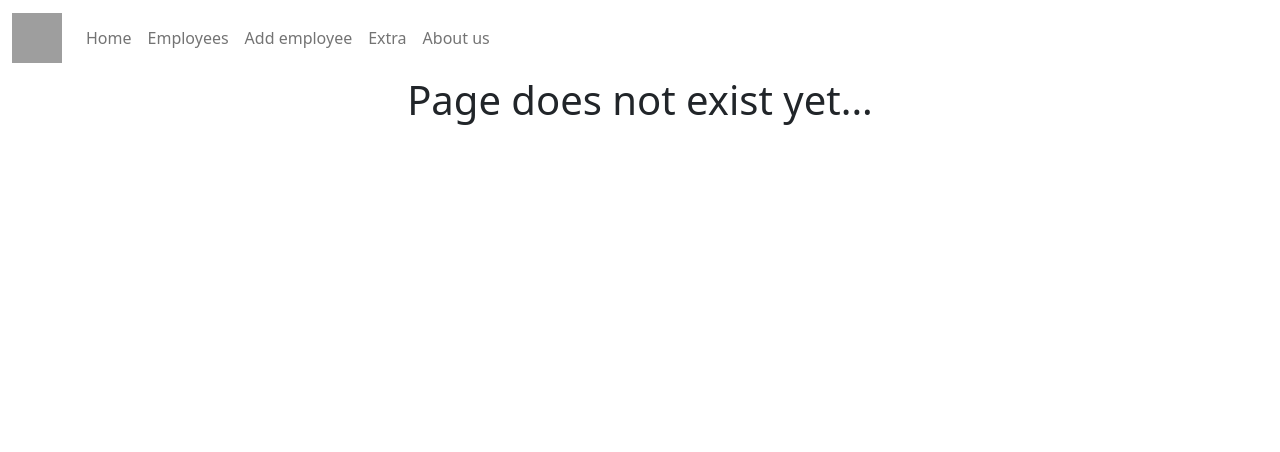
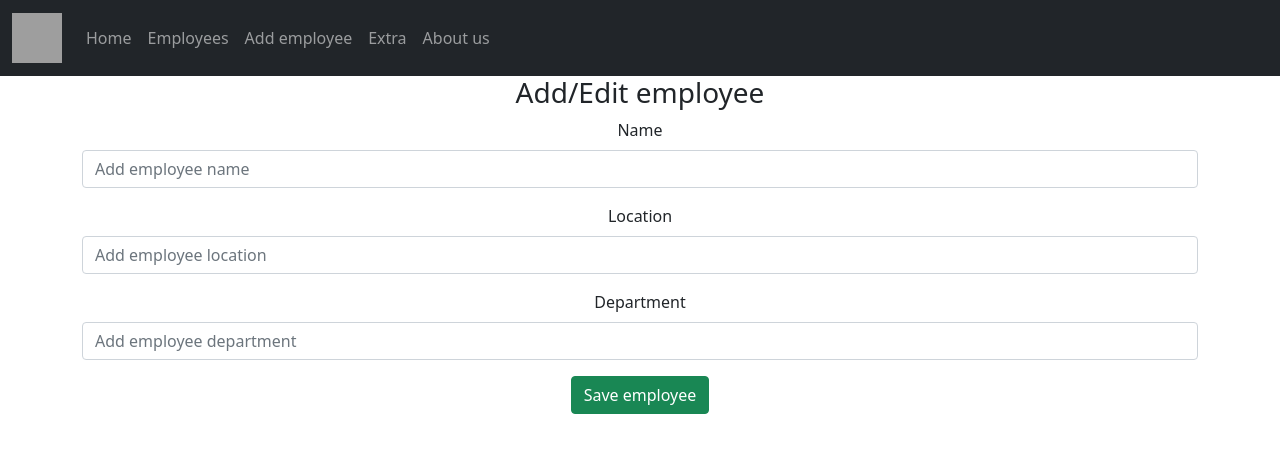
Before and after one commit to mko811/myfirstreact, a React (Create React App) app: page /add in a window 1280 px wide. Shown: the top 452 px of the page. Built offline with nearby package versions, Linux system fonts and the light colour scheme; grey boxes are pictures that could not be loaded.

Commit message:
update/delete
updated table
added update/delete button
update function

```diff
--- /dev/null
+++ b/src/components/AddEmployee.js
@@ -0,0 +1,122 @@
+import { useEffect, useState } from "react";
+import { useNavigate, useParams } from "react-router";
+import employeeService from "../services/employeeService";
+
+const AddEmployee = () =>{
+
+    const [name, setName] = useState("")
+    const [location, setLocation] = useState("")
+    const [department, setDepartment] = useState("")
+    const {employee_ID} = useParams();
+    const navigate = useNavigate();
+
+    useEffect(() => {
+            if(employee_ID){
+                employeeService.getEmployee(employee_ID) // promise
+            .then(employee => {
+                setName(employee.data.name);
+                setLocation(employee.data.location);
+                setDepartment(employee.data.department);
+                }
+            )
+            .catch(error =>{
+                    console.error("error")
+                }
+            )
+            }
+        },[])
+
+    const saveEmployee = (e) =>{
+        e.preventDefault();
+
+        if(employee_ID){
+            //update
+            const employee = {employee_ID, name, location, department};
+            employeeService.putEmployee(employee)                 // promise
+            .then(
+                response => {
+                    console.log("updated employee!", response.data)
+                    navigate("/employees")
+                }
+            )
+            .catch(
+                error => {
+                    console.error("something went wrong...")
+                }
+            )
+        }
+        else{
+        //add employee
+            const employee = {name, location, department};
+            employeeService.postEmployee(employee)                 // promise
+            .then(
+                response => {
+                    console.log("added new employee!", response.data)
+                    navigate("/employees")
+                }
+            )
+            .catch(
+                error => {
+                    console.error("something went wrong...")
+                }
+            )
+        }
+    }
+
+    return (
+        <div className="container">
+            <h3>Add/Edit employee</h3>
+            <form>
+                <div className="mb-3">
+                    <label for="name" className="form-label">Name</label>
+                    <input
+                    type="text"
+                    className="form-control"
+                    value={name}
+                    id="name"
+                    placeholder="Add employee name"
+                    onChange={
+                        (e) =>{
+                            setName(e.target.value)
+                        }
+                    }
+                    />
+                </div>
+                <div className="mb-3">
+                    <label for="location" className="form-label">Location</label>
+                    <input
+                    type="text"
+                    className="form-control"
+                    value={location}
+                    id="location"
+                    placeholder="Add employee location"
+                    onChange={
+                        (e) =>{
+                            setLocation(e.target.value)
+                        }
+                    }
+                    />
+                </div>
+                <div className="mb-3">
+                    <label for="department" className="form-label">Department</label>
+                    <input
+                    type="text"
+                    className="form-control"
+                    value={department}
+                    id="department"
+                    placeholder="Add employee department"
+                    onChange={
+                        (e) =>{
+                            setDepartment(e.target.value)
+                        }
+                    }
+                    />
+                </div>
+                <button type="submit" className="btn btn-success" onClick={(e) => saveEmployee(e)}>Save employee</button>
+            </form>
+
+        </div>
+    )
+}
+
+export default AddEmployee;
--- a/src/components/Employee.js
+++ b/src/components/Employee.js
@@ -1,4 +1,6 @@
 import { useEffect, useState } from "react"
+import { Link } from "react-router-dom"
+import employeeService from "../services/employeeService"
 import EmployeeService from "../services/employeeService"
 
 const Employee = () => {
@@ -8,9 +10,15 @@ const Employee = () => {
 
     useEffect(
         () => {
-            EmployeeService.getEmployees() // promise - asynchronous processes in JS
+            refreshEmployeeTable();
+        }
+    )
+
+
+    const refreshEmployeeTable = () => {
+        employeeService.getEmployees() // promise - asynchronous processes in JS
             .then(
-                response =>{
+                response => {
                     setEmployees(response.data)                             // setEmployees is what fills up employees variable
                 }
             )
@@ -20,7 +28,21 @@ const Employee = () => {
                 }
             )
     }
+
+    const deleteEmployee = (employee_ID) => {
+        employeeService.deleteEmployee(employee_ID)
+            .then(
+                response => {
+                    console.log("successfully deleted employee record")
+                    refreshEmployeeTable();
+                }
             )
+            .catch(
+                error => {
+                    console.error("something went wrong...", error)
+                }
+            )
+    }
 
     return (                                                                // jsx - we return a table with the data of employees table
         <div>
@@ -32,16 +54,23 @@ const Employee = () => {
                             <td>Department</td>
                             <td>Location</td>
                             <td>Name</td>
+                            <td></td>
                         </tr>
                     </thead>
                     <tbody>
                         {
                             employees.map(
                                 employee => (
-                                <tr>
+                                    <tr key={employee.employee_ID}>
                                         <td>{employee.department}</td>
                                         <td>{employee.location}</td>
                                         <td>{employee.name}</td>
+                                        <td>
+                                            <div className="d-grid gap-2 d-md-flex mx-auto">
+                                                <Link className="btn btn-info" to={`/edit/${employee.employee_ID}`}>Update</Link>
+                                                <button className="btn btn-danger" onClick={(e) => deleteEmployee(employee.employee_ID)}>Delete</button>
+                                            </div>
+                                        </td>
                                     </tr>
                                 )
                             )
--- a/src/components/NavBar.js
+++ b/src/components/NavBar.js
@@ -1,10 +1,10 @@
 const NavBar =() =>{
     return(
         <div>
-            <nav className="navbar navbar-expand-lg navbar-light">
+            <nav className="navbar navbar-expand-lg navbar-dark bg-dark">
                 <div class="container-fluid">
                         <a class="navbar-brand" href="#">
-                            <img src="https://archive.nyafuu.org/foolfuuka/boards/vt/image/1611/99/1611999443340.jpg" alt="" width="50" height="50"/>
+                            <img src="https://i.kym-cdn.com/photos/images/list/002/198/089/c9b.jpeg" alt="" width="50" height="50"/>
                          </a>
                     <div class="collapse navbar-collapse" id="navbarNavAltMarkup">
                         <div class="navbar-nav">
--- a/src/components/PageNotFound.js
+++ b/src/components/PageNotFound.js
@@ -1,7 +1,7 @@
 const PageNotFound = () =>{
     return(
         <div>
-            <h1>Page does not exist yet...</h1>
+            <h1>Page does not exist...</h1>
         </div>
     )
 }
--- a/src/components/Router.js
+++ b/src/components/Router.js
@@ -1,6 +1,7 @@
 import { BrowserRouter, Routes, Route } from "react-router-dom";
 import Employee from "./Employee";
 import Home from "./Home";
+import AddEmployee from "./AddEmployee";
 import PageNotFound from "./PageNotFound";
 
 const Router = () =>{
@@ -10,6 +11,8 @@ const Router = () =>{
                 <Routes>
                     <Route exact path="/" element ={<Home/>}/>
                     <Route exact path="/employees" element ={<Employee/>}/>
+                    <Route exact path="/add" element ={<AddEmployee/>}/>
+                    <Route exact path="/edit/:employee_ID" element ={<AddEmployee/>}/>
                     <Route exact path="*" element ={<PageNotFound/>}/>
                 </Routes>
             </BrowserRouter>
--- a/src/services/employeeService.js
+++ b/src/services/employeeService.js
@@ -4,8 +4,20 @@ const getEmployees = () => {
     return httpclient.get('/employees');
 }
 
-// const postEmployees = () => {
-//     return httpclient.post('/employees', data);
-// }
+const postEmployee = (data) => {
+    return httpclient.post('/employees', data);
+}
 
-export default {getEmployees}
+const putEmployee = (data) => {
+    return httpclient.put('/employees', data);
+}
+
+const getEmployee = (employee_ID) => {
+    return httpclient.get(`/employees/${employee_ID}`);
+}
+
+const deleteEmployee = (employee_ID) => {
+    return httpclient.delete(`/employees/${employee_ID}`);
+}
+
+export default {getEmployees, postEmployee, putEmployee, getEmployee, deleteEmployee}
```
Lines whose indentation alone changed are shown as unchanged.
